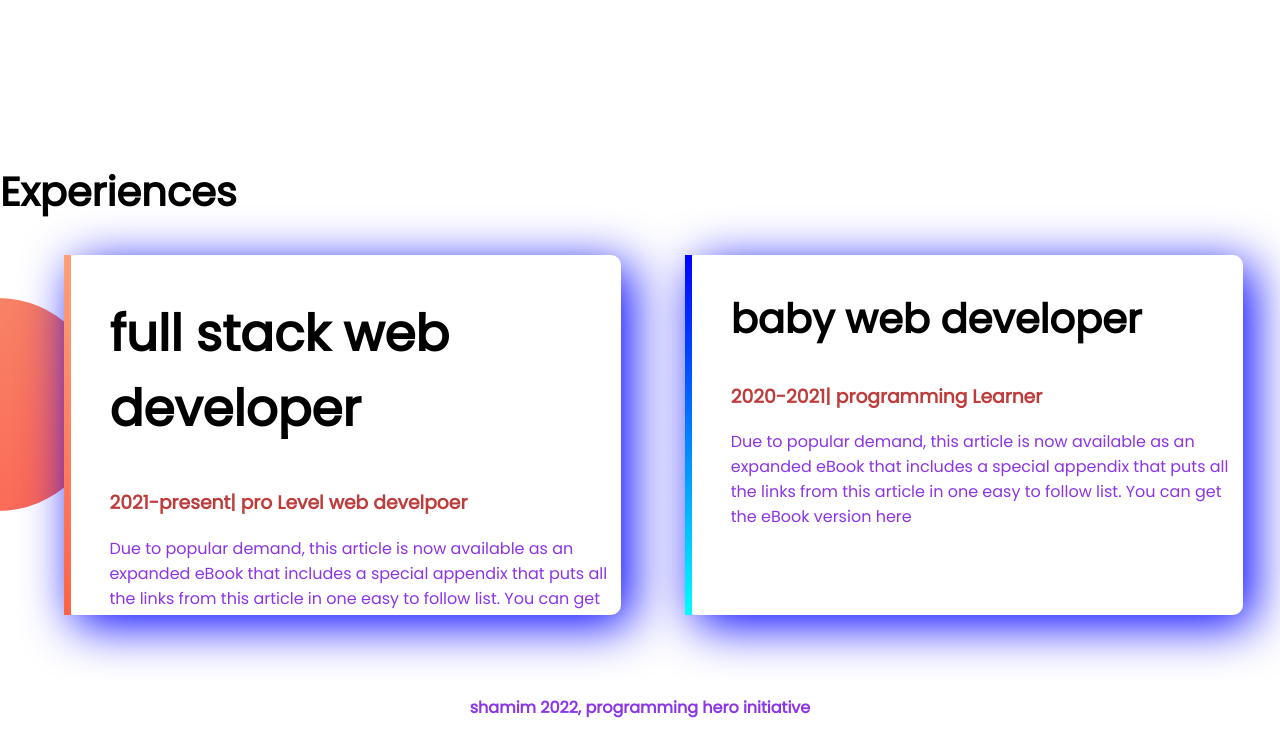
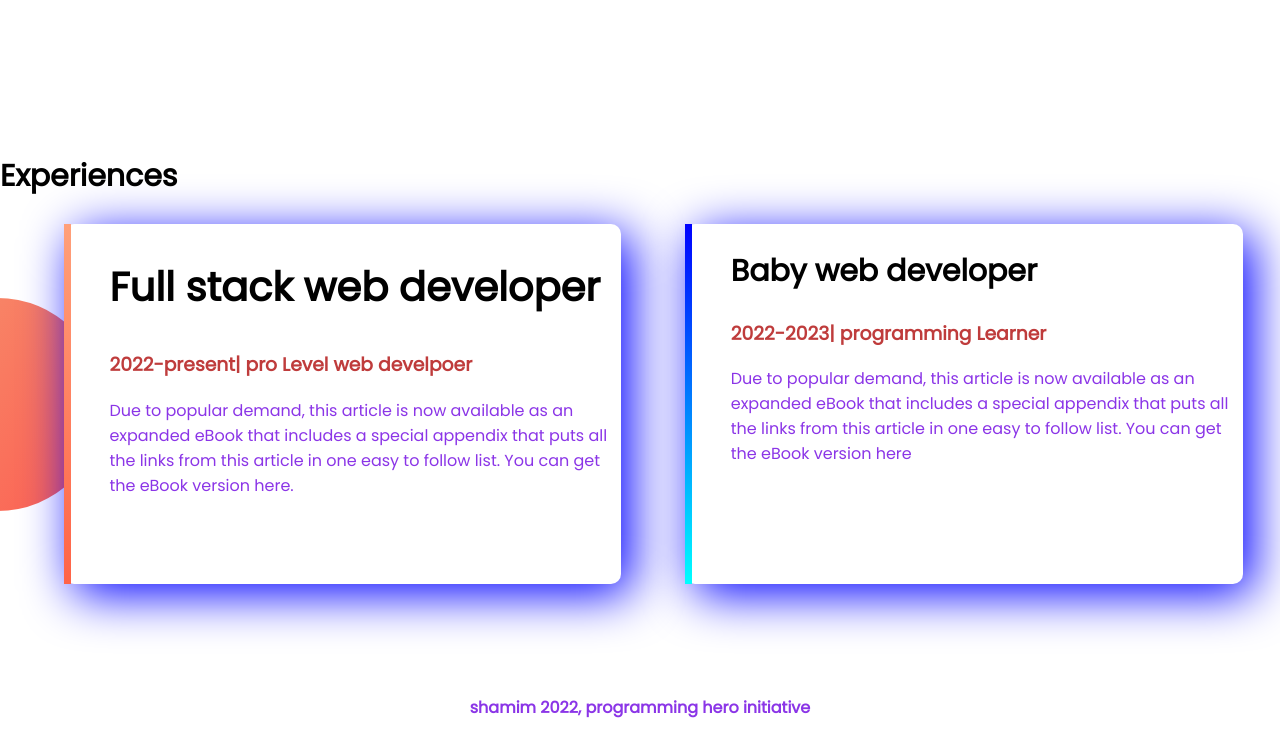
Before and after one commit to ahshamim/shamim-portfolio, a plain HTML site: page index.html in a window 1280 px wide. Shown: the part 996-1732 px from the top of the page. Drawn offline with Linux system fonts and the light colour scheme; files whose address does not match are found by name.

Commit message:
my personal portfolio website

```diff
--- a/index.html
+++ b/index.html
@@ -34,13 +34,13 @@
     <section class="Experience-area">
         <h2>Experiences</h2>
         <div id="full-stack" class="half-width single-experience">
-            <h1>full stack web developer</h1>
-            <h3 class="orange-highlight">2021-present| pro Level web develpoer</h3>
+            <h1>Full stack web developer</h1>
+            <h3 class="orange-highlight">2022-present| pro Level web develpoer</h3>
             <p> Due to popular demand, this article is now available as an expanded eBook that includes a special appendix that puts all the links from this article in one easy to follow list. You can get the eBook version here.</p>
         </div>
         <div id="baby-web" class="half-width single-experience">
-            <h2>baby web developer</h2>
-            <h3 class="orange-highlight">2020-2021| programming Learner</h3>
+            <h2>Baby web developer</h2>
+            <h3 class="orange-highlight">2022-2023| programming Learner</h3>
             <p>Due to popular demand, this article is now available as an expanded eBook that includes a special appendix that puts all the links from this article in one easy to follow list. You can get the eBook version here</p>
         </div>
     </section>
--- a/style.css
+++ b/style.css
@@ -4,10 +4,10 @@
             font-family: 'Poppins', sans-serif;
         }
         h1{
-            font-size: 50px;
+            font-size: 40px;
         }
         h2{
-            font-size: 40px;
+            font-size: 30px;
         }
         p{
             color: rgb(139, 53, 231);
```
